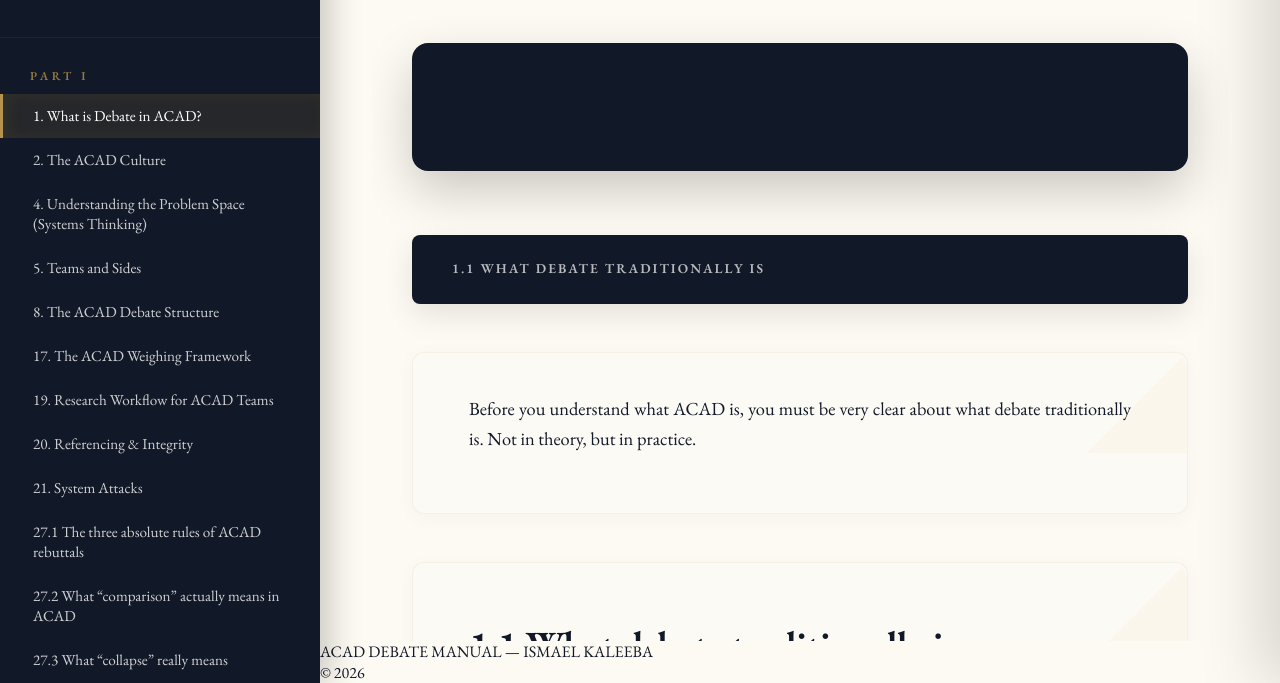
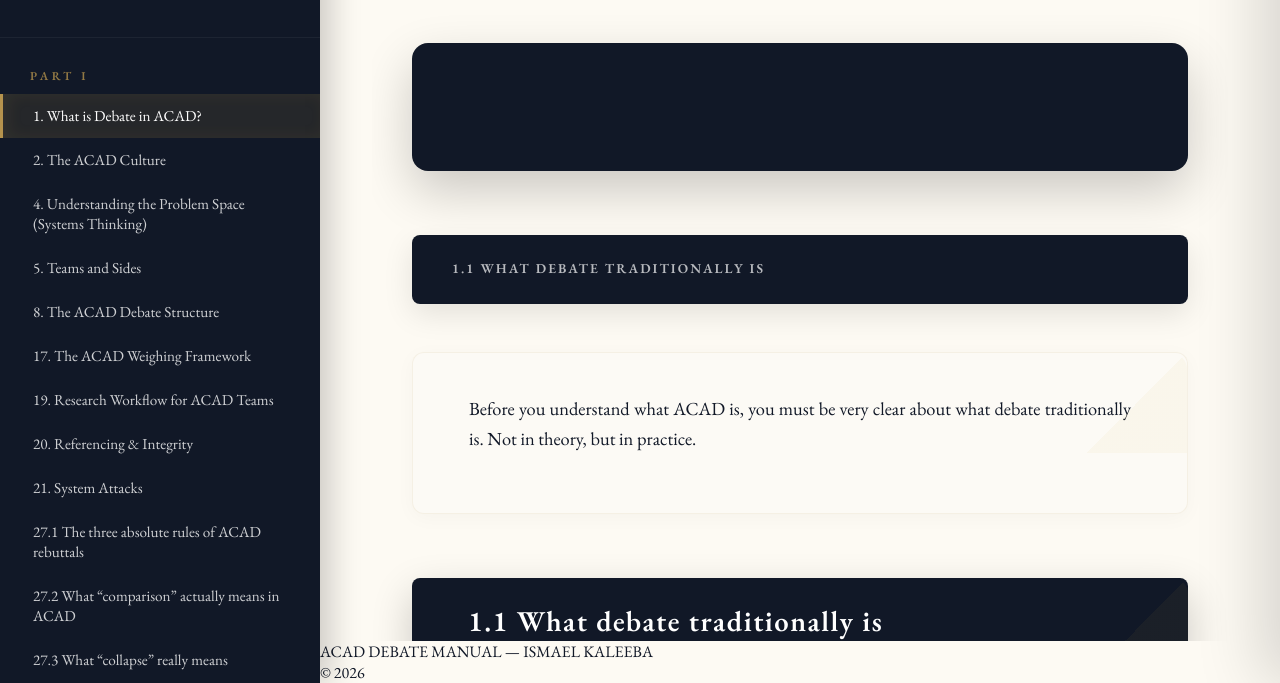
Before and after one commit to Ismakaleeba/acad, a website built with Vite: page learn-acad/index.html in a window 1280 px wide. Shown: the part 117-800 px from the top of the page. Built offline with nearby package versions, Linux system fonts and the light colour scheme.

Commit message:
Force sidebar blue on structural headers and sections

```diff
--- a/learn-acad/src/index.css
+++ b/learn-acad/src/index.css
@@ -477,20 +477,26 @@ body {
 }
 
 .content-module.heading-card {
-    background: var(--bg-sidebar);
-    color: var(--text-white);
-    padding: 2rem 3.5rem;
-    box-shadow: 0 15px 40px rgba(0, 0, 0, 0.15);
+    background: var(--bg-sidebar) !important;
+    color: var(--text-white) !important;
+    padding: 1.5rem 3.5rem;
+    margin: 4rem 0 2rem 0;
+    box-shadow: 0 15px 40px rgba(0, 0, 0, 0.2);
+    border: none;
+    border-radius: 8px;
 }
 
 .content-module.heading-card h2 {
-    color: var(--text-white);
-    margin-bottom: 0;
+    color: var(--text-white) !important;
+    margin: 0;
+    padding: 0;
+    font-size: 1.8rem;
+    letter-spacing: 0.05em;
 }
 
 .content-module.heading-card h2::after {
-    background: var(--accent-gold);
-    bottom: -10px;
+    display: none;
+    /* Remove the gold underline for a cleaner look in the dark card */
 }
 
 .intro-line.drop-cap::first-letter {
--- a/learn-acad/src/main.js
+++ b/learn-acad/src/main.js
@@ -335,16 +335,22 @@ class LearnACAD {
       if (child.tagName === 'H2') {
         if (currentModule) {
           contentViewer.appendChild(currentModule)
-          // Inject Ornamental Divider between modules
           const divider = document.createElement('div')
           divider.className = 'strategic-divider'
           divider.innerHTML = '<span>✧</span>'
           contentViewer.appendChild(divider)
         }
+
+        // Create an isolated heading card for the H2
+        const h2Module = document.createElement('div')
+        h2Module.className = 'content-module heading-card'
+        child.id = `chap-${chapter.id}-${child.textContent.toLowerCase().replace(/\s+/g, '-').replace(/[^\w-]/g, '')}`
+        h2Module.appendChild(child)
+        contentViewer.appendChild(h2Module)
+
+        // Start a new module for following content
         currentModule = document.createElement('div')
         currentModule.className = 'content-module'
-        child.id = `chap-${chapter.id}-${child.textContent.toLowerCase().replace(/\s+/g, '-').replace(/[^\w-]/g, '')}`
-        currentModule.appendChild(child)
       } else if (currentModule) {
         currentModule.appendChild(child)
       } else {
@@ -354,7 +360,7 @@ class LearnACAD {
         contentViewer.appendChild(ghostModule)
       }
     })
-    if (currentModule) contentViewer.appendChild(currentModule)
+    if (currentModule && currentModule.children.length > 0) contentViewer.appendChild(currentModule)
 
     // Mark heading-focused modules
     contentViewer.querySelectorAll('.content-module').forEach(module => {
```
